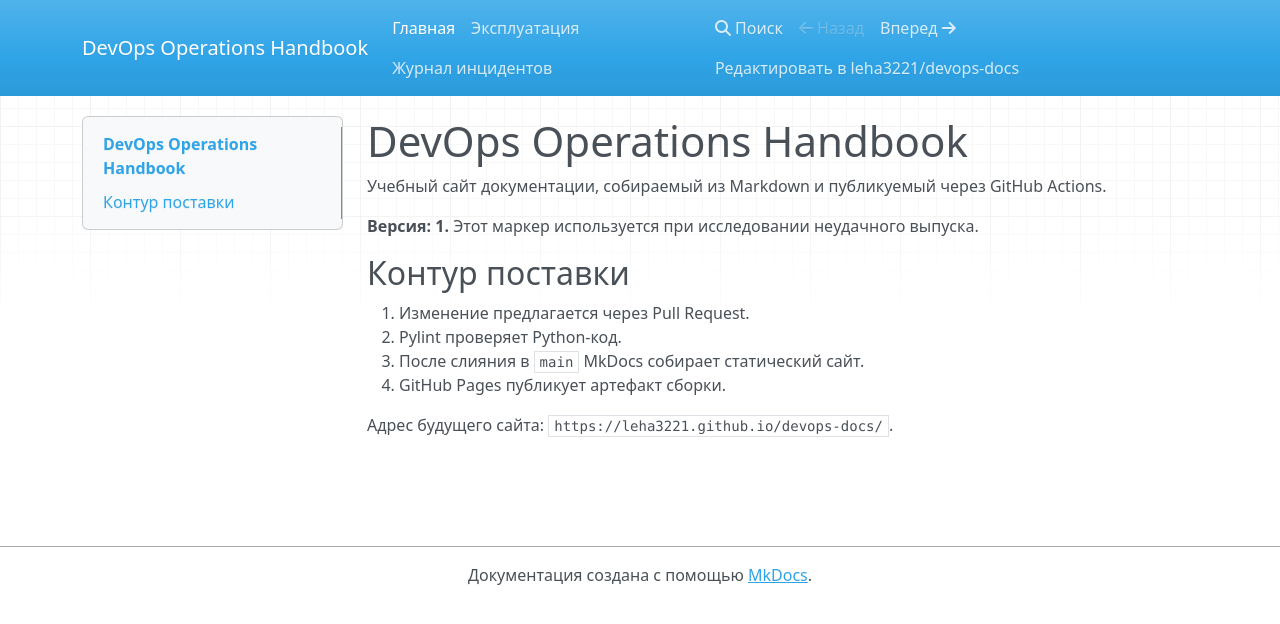
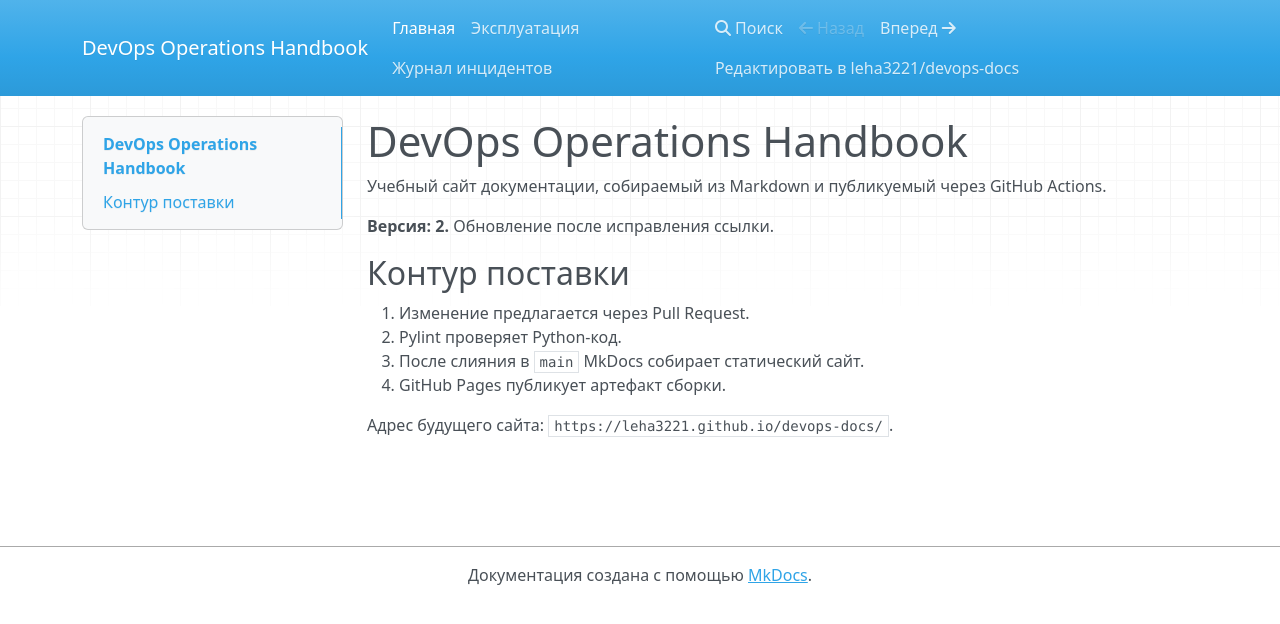
Before and after one commit to leha3221/devops-docs, an MkDocs documentation site: the page built from docs/index.md, in a window 1280 px wide. Shown: the top 624 px of the page. Built offline with MkDocs 1.6.1, drawn with Linux system fonts in a browser that asks for light colours; nearby versions of some CDN libraries.

Commit message:
docs: set version 2 release marker

```diff
--- a/docs/index.md
+++ b/docs/index.md
@@ -2,7 +2,7 @@
 
 Учебный сайт документации, собираемый из Markdown и публикуемый через GitHub Actions.
 
-**Версия: 1.** Этот маркер используется при исследовании неудачного выпуска.
+**Версия: 2.** Обновление после исправления ссылки.
 
 ## Контур поставки
 
```
